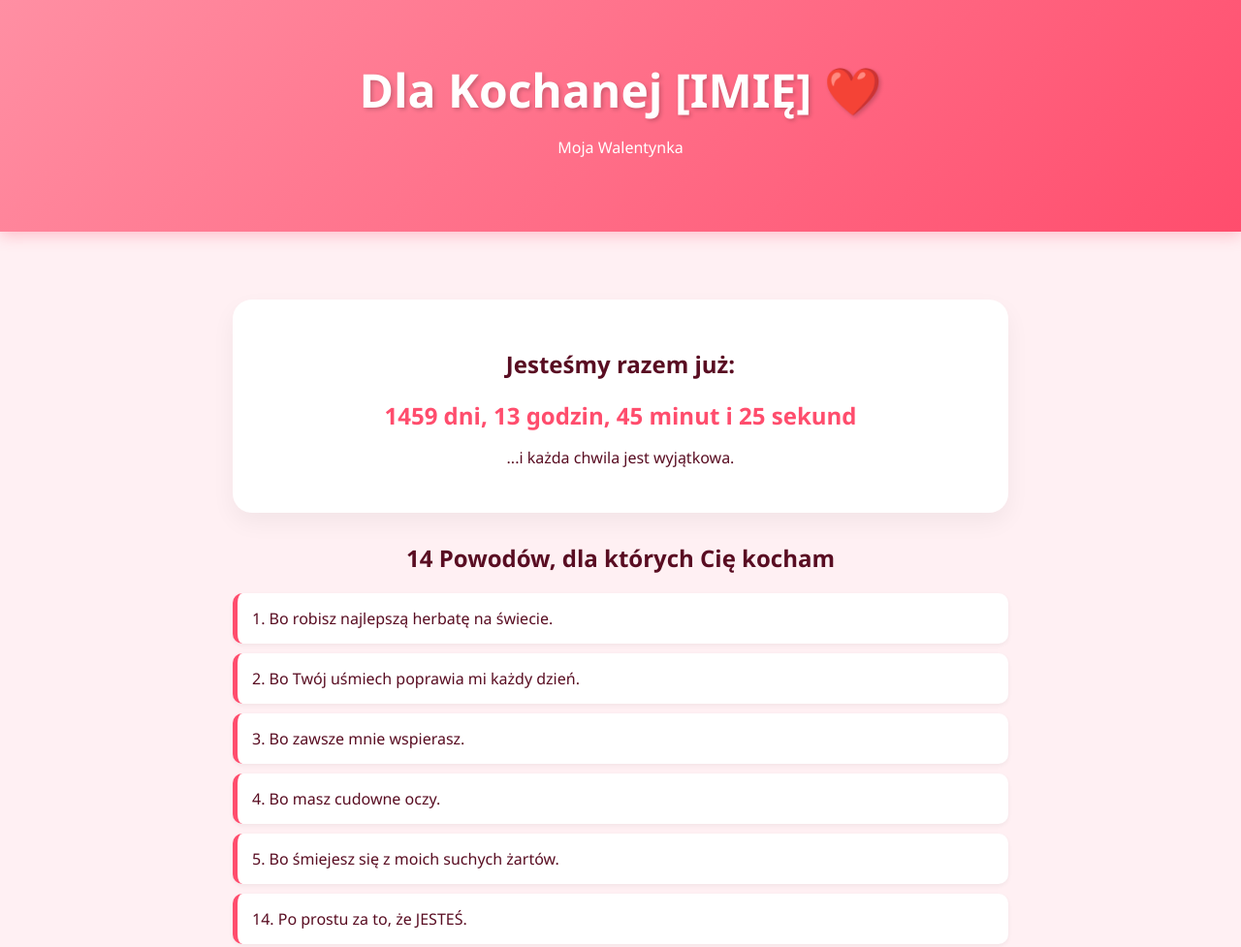
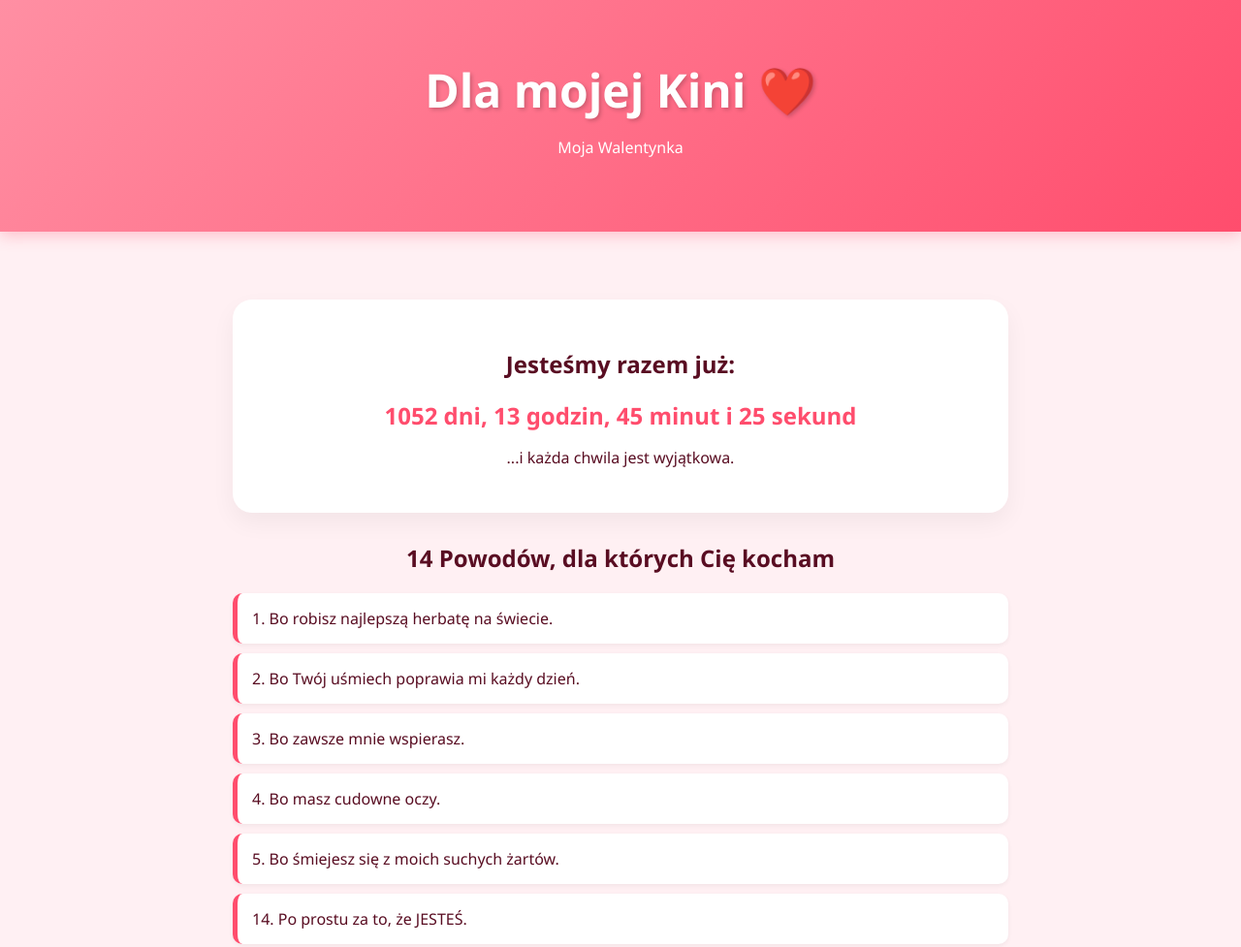
Before and after one commit to MatejOk/forher, a plain HTML site: page index.html in a window 1280 px wide. Shown: the top 977 px of the page at 97% size. Drawn offline with Linux system fonts and the light colour scheme.

Commit message:
imie_data

```diff
--- a/index.html
+++ b/index.html
@@ -127,7 +127,7 @@
 <body>
 
     <header>
-        <h1>Dla Kochanej [IMIĘ] ❤️</h1>
+        <h1>Dla mojej Kini ❤️</h1>
         <p>Moja Walentynka</p>
     </header>
 
@@ -162,12 +162,8 @@
     </div>
 
     <script>
-        // --- KONFIGURACJA (JavaScript) ---
 
-        // 1. Ustaw datę początku związku (Rok, Miesiąc-1, Dzień)
-        // Uwaga: Miesiące liczymy od 0 (Styczeń=0, Luty=1, Marzec=2 itd.)
-        // Przykład: 14 Lutego 2022 to: new Date(2022, 1, 14)
-        const startDate = new Date(2022, 1, 14);
+        const startDate = new Date(2023, 2, 28);
 
         function updateTimer() {
             const now = new Date();
```
